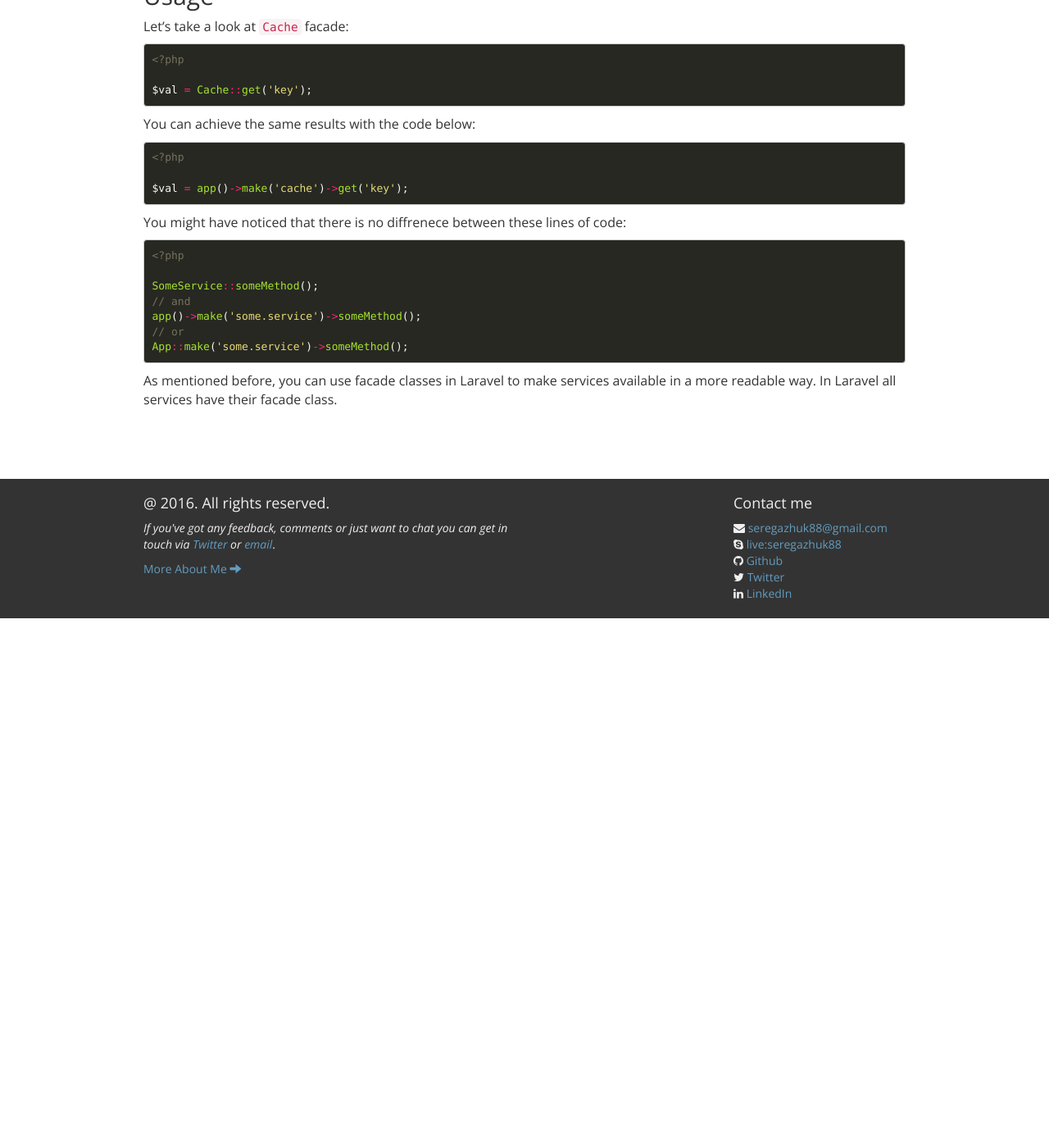
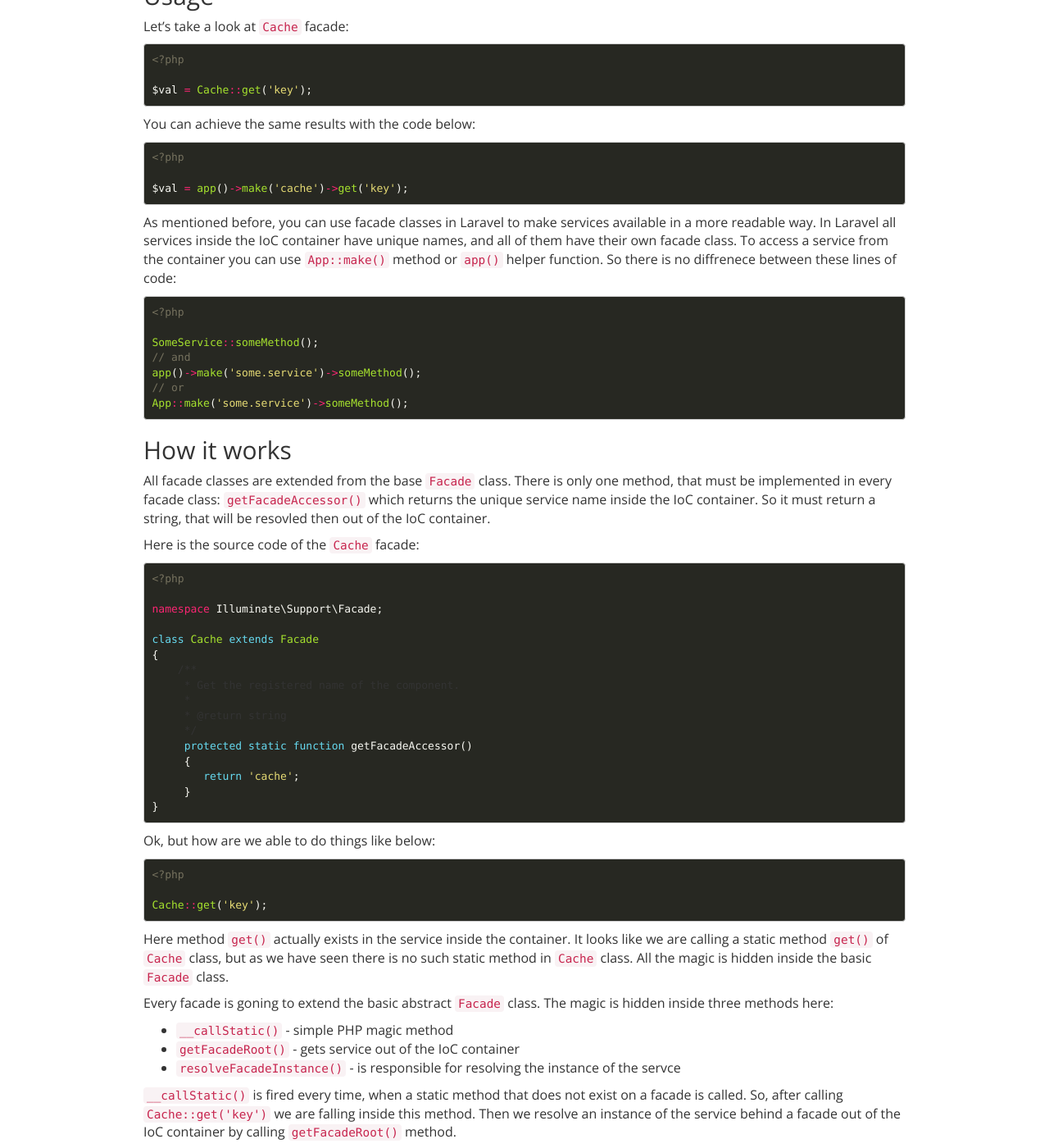
Before and after one commit to seregazhuk/seregazhuk.github.io_old, a Jekyll site: the page built from _posts/2016-05-27-laravel-facades.md, in a window 1280 px wide and 1400 px high, scrolled down 646 px. Shown: the whole window at 82% size. Built offline with Jekyll 4.4.1, drawn with Linux system fonts in a browser that asks for light colours; nearby versions of some CDN libraries; some of the changed text lies outside the part shown.

Commit message:
laravel facades: how it works

```diff
--- a/_posts/2016-05-27-laravel-facades.md
+++ b/_posts/2016-05-27-laravel-facades.md
@@ -47,7 +47,10 @@ You can achieve the same results with the code below:
 $val = app()->make('cache')->get('key');
 {% endhighlight %}
 
-You might have noticed that there is no diffrenece between these lines of code:
+
+As mentioned before, you can use facade classes in Laravel to make services available in a more readable way. In Laravel all services inside the IoC
+container have unique names, and all of them have their own facade class. To access a service from the container you can use `App::make()` method or
+`app()` helper function. So there is no diffrenece between these lines of code:
 {% highlight php %}
 <?php
 
@@ -58,4 +61,48 @@ app()->make('some.service')->someMethod();
 App::make('some.service')->someMethod();
 {% endhighlight %}
 
-As mentioned before, you can use facade classes in Laravel to make services available in a more readable way. In Laravel all services have their facade class.
+## How it works
+
+All facade classes are extended from the base `Facade` class. There is only one method, that must be implemented in every facade class: `getFacadeAccessor()`
+which returns the unique service name inside the IoC container. So it must return a string, that will be resovled then out of the IoC container.
+
+Here is the source code of the `Cache` facade:
+
+{% highlight php %}
+<?php
+
+namespace Illuminate\Support\Facade;
+
+class Cache extends Facade
+{
+    /**
+     * Get the registered name of the component.
+     *
+     * @return string
+     */
+     protected static function getFacadeAccessor()
+     {
+        return 'cache';
+     }
+}
+{% endhighlight %}
+
+Ok, but how are we able to do things like below:
+
+{% highlight php %}
+<?php
+
+Cache::get('key');
+{% endhighlight %}
+
+Here method `get()` actually exists in the service inside the container. It looks like we are calling a static method `get()` of `Cache` class, but
+as we have seen there is no such static method in `Cache` class. All the magic is hidden inside the basic `Facade` class.
+
+Every facade is goning to extend the basic abstract `Facade` class. The magic is hidden inside three methods here:
+
+- `__callStatic()` - simple PHP magic method
+- `getFacadeRoot()` - gets service out of the IoC container
+- `resolveFacadeInstance()` - is responsible for resolving the instance of the servce
+
+`__callStatic()` is fired every time, when a static method that does not exist on a facade is called. So, after calling `Cache::get('key')` we are falling
+inside this method. Then we resolve an instance of the service behind a facade out of the IoC container by calling `getFacadeRoot()` method.
```
Also changed, not shown: other parts of _posts/2016-05-27-laravel-facades.md (+1 -1 lines).
